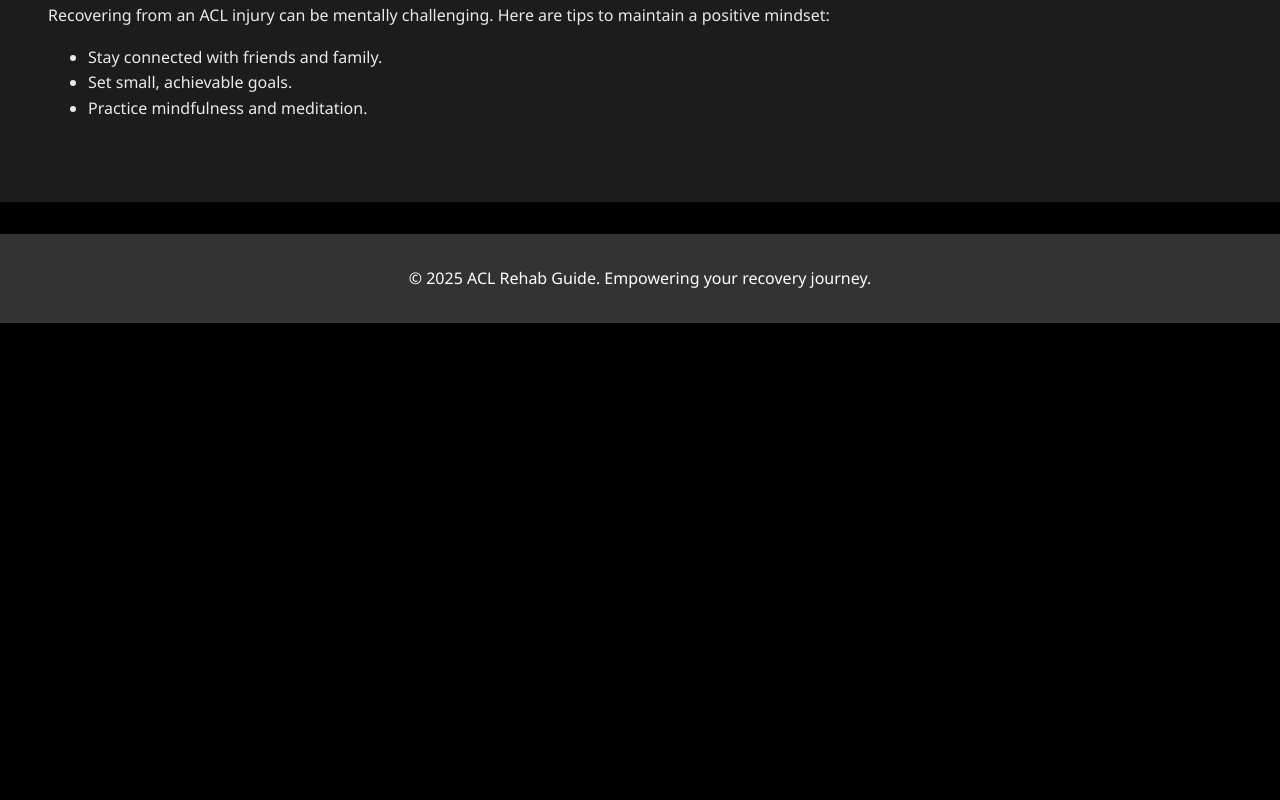
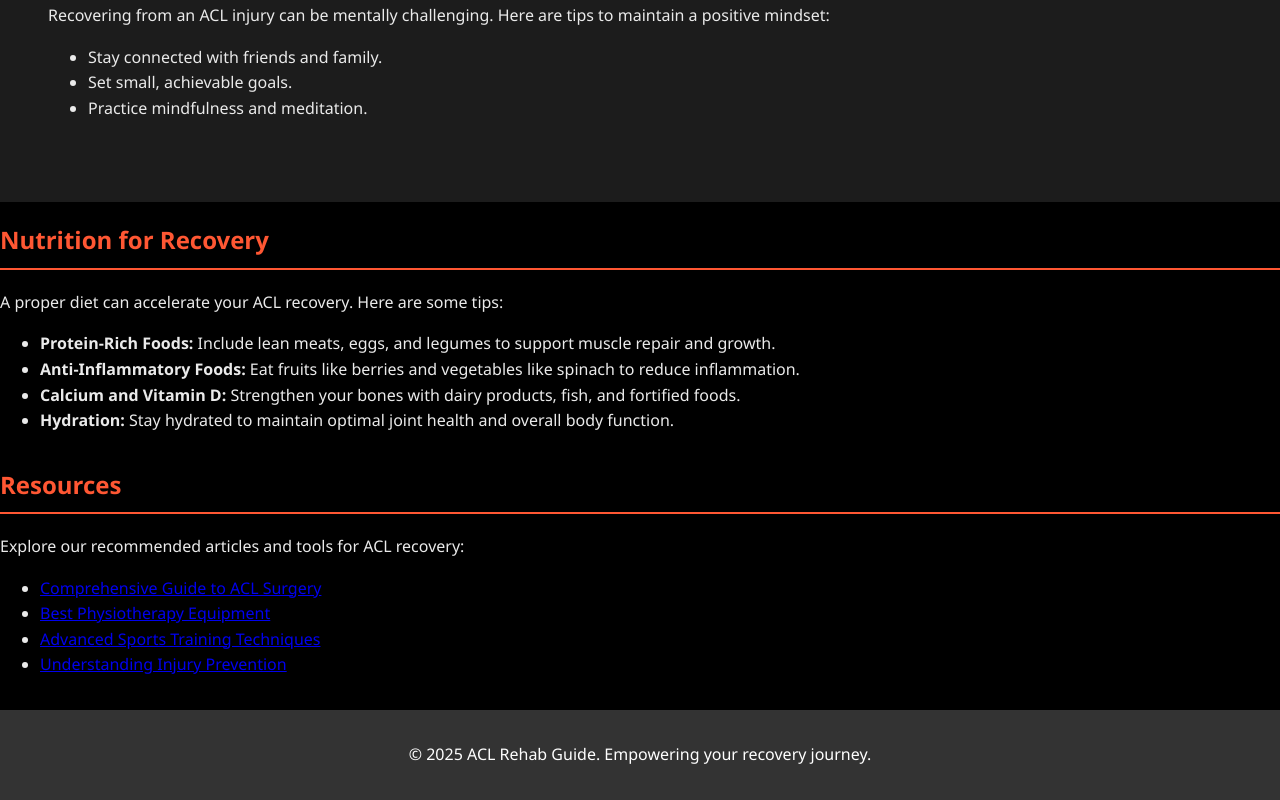
Before and after one commit to hadi-elkhansa/Inspiring-Rehabilitation, a plain HTML site: page index.html in a window 1280 px wide. Shown: the part 2130-2930 px from the top of the page. Before the commit the page ends 2453 px from the top, so only its background shows below. Drawn offline with Linux system fonts and the light colour scheme.

Commit message:
Update index.html

```diff
--- a/index.html
+++ b/index.html
@@ -198,6 +198,31 @@
         </div>
     </div>
 
+      <!-- Nutrition Section -->
+        <div class="section" id="nutrition">
+            <h2>Nutrition for Recovery</h2>
+            <p>A proper diet can accelerate your ACL recovery. Here are some tips:</p>
+            <ul>
+                <li><strong>Protein-Rich Foods:</strong> Include lean meats, eggs, and legumes to support muscle repair and growth.</li>
+                <li><strong>Anti-Inflammatory Foods:</strong> Eat fruits like berries and vegetables like spinach to reduce inflammation.</li>
+                <li><strong>Calcium and Vitamin D:</strong> Strengthen your bones with dairy products, fish, and fortified foods.</li>
+                <li><strong>Hydration:</strong> Stay hydrated to maintain optimal joint health and overall body function.</li>
+            </ul>
+        </div>
+
+        <!-- Resources Section -->
+        <div class="section" id="resources">
+            <h2>Resources</h2>
+            <p>Explore our recommended articles and tools for ACL recovery:</p>
+            <ul>
+                <li><a href="https://www.hss.edu/condition-list_acl-surgery.asp" target="_blank">Comprehensive Guide to ACL Surgery</a></li>
+                <li><a href="https://guide.medicalexpo.com/choosing-the-right-physiotherapy-equipment/" target="_blank">Best Physiotherapy Equipment</a></li>
+                <li><a href="https://www.abbeycenters.org/blog/5-advanced-sports-training-techniques-to-improve-your-childs-athletic-performance" target="_blank">Advanced Sports Training Techniques</a></li>
+                <li><a href="https://www.hopkinsmedicine.org/health/conditions-and-diseases/sports-injuries/preventing-sports-injuries" target="_blank">Understanding Injury Prevention</a></li>
+            </ul>
+        </div>
+    </div>
+
     <footer>
         <p>&copy; 2025 ACL Rehab Guide. Empowering your recovery journey.</p>
     </footer>
```
